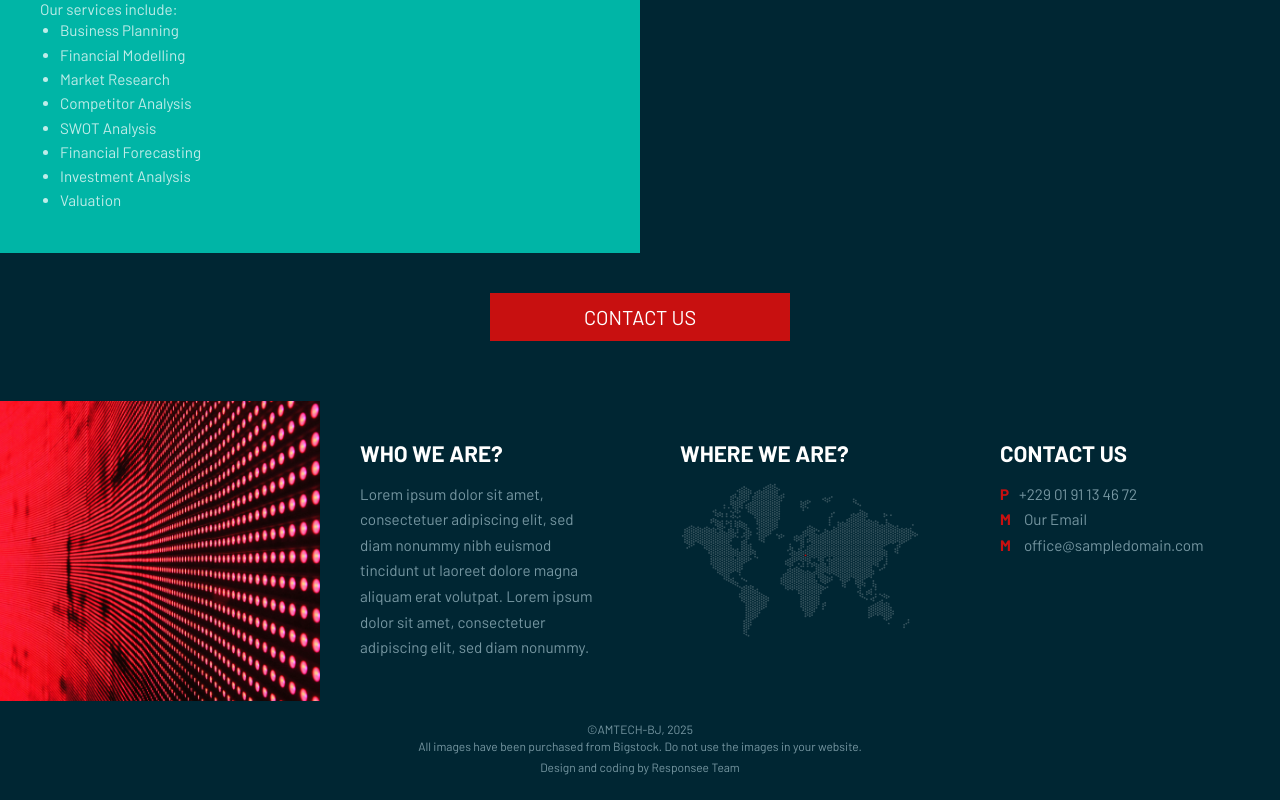
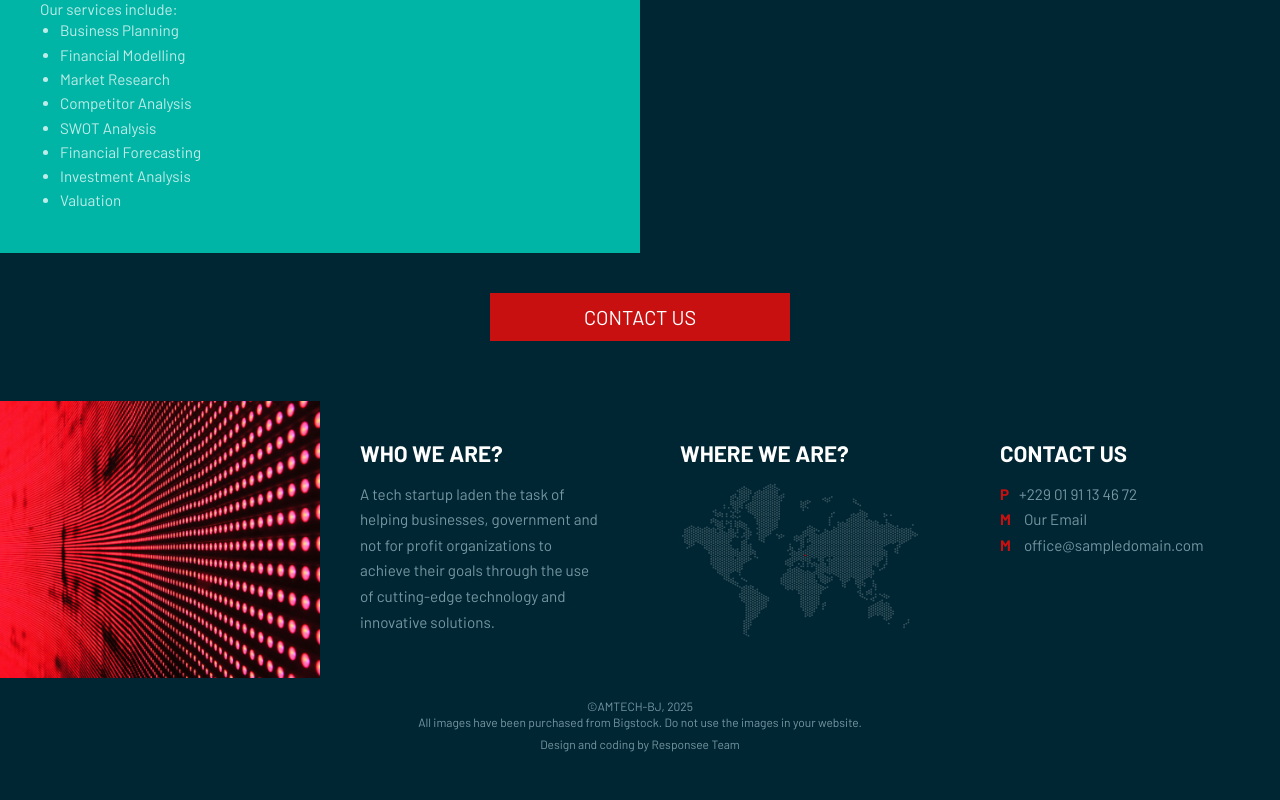
Before and after one commit to AMTECH-BJ/home, a plain HTML site: page services.html in a window 1280 px wide. Shown: the part 2385-3185 px from the top of the page. After the commit the page ends 3162 px from the top, so only its background shows below. Drawn offline with Linux system fonts and the light colour scheme.

Commit message:
Who we are section of the services.html page

```diff
--- a/services.html
+++ b/services.html
@@ -205,9 +205,9 @@
 
     <div class="s-12 m-9 l-3 padding-2x margin-bottom background-dark">
       <h2 class="text-strong text-uppercase">Who We Are?</h2>
-      <p>Lorem ipsum dolor sit amet, consectetuer adipiscing elit, sed diam nonummy nibh euismod tincidunt ut laoreet
-        dolore magna aliquam erat volutpat. Lorem ipsum dolor sit amet, consectetuer adipiscing elit, sed diam nonummy.
-      </p>
+      <p>A tech startup laden the task of helping businesses, government and not for profit organizations to achieve
+        their
+        goals through the use of cutting-edge technology and innovative solutions.</p>
     </div>
 
     <div class="s-12 m-9 l-3 padding-2x margin-bottom background-dark">
```
Also changed, not shown: index.html (+1 -2 lines).
